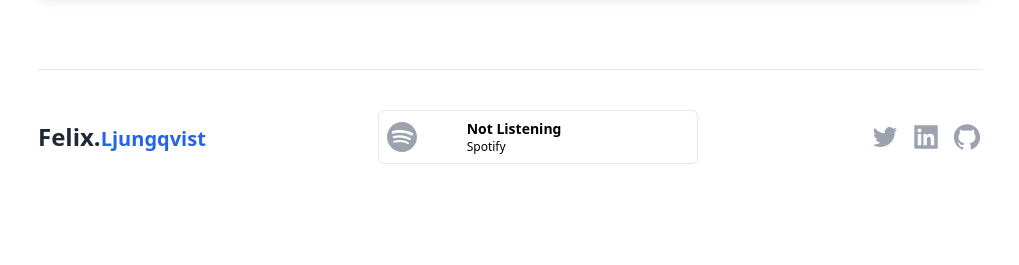
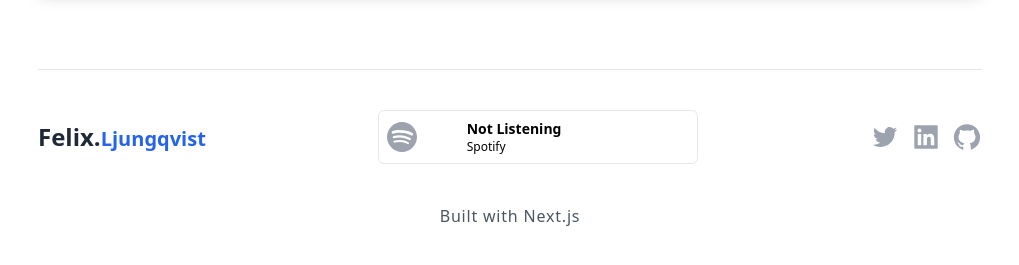
Before and after one commit to qvisten12/felix-webpage, a Next.js app: page / in a window 1280 px wide. Shown: the part 2770-3035 px from the top of the page, without its empty margins (130-1149 px from the left). Before the commit the page ends 2998 px from the top, so only its background shows below. Built offline with nearby package versions, Linux system fonts and the light colour scheme; no server answers.

Commit message:
styling footer

```diff
--- a/components/Footer/Footer.tsx
+++ b/components/Footer/Footer.tsx
@@ -26,7 +26,8 @@ const Footer = () => {
   return (
     <div className="container max-w-5xl w-full mx-auto px-4 md:px-10 mb-10 md:mb-16">
       <hr />
-      <div className="flex flex-col md:flex-row mt-10 justify-between items-center">
+      <div className="flex flex-col">
+        <div className="flex flex-col md:flex-row mt-10 justify-between items-center mb-10">
           <div className="flex justify-between items-center w-full mb-4 md:mb-0">
             <Logo />
 
@@ -65,6 +66,11 @@ const Footer = () => {
 
           {windowSize! <= 768 ? <Spotify /> : ""}
         </div>
+
+        <div className="flex items-center justify-center text-gray-600 font-light tracking-wider">
+          Built with Next.js
+        </div>
+      </div>
     </div>
   );
 };
--- a/components/Spotify/Spotify.tsx
+++ b/components/Spotify/Spotify.tsx
@@ -8,7 +8,7 @@ const Spotify = () => {
   const { data } = useSWR("/api/spotify", fetcher);
   return (
     <>
-      <div className="flex items-center justify-center md:w-full ">
+      <div className="flex items-center justify-center md:w-full">
         <a
           target="_blank"
           rel="noopener noreferrer"
```
Lines whose indentation alone changed are shown as unchanged.
